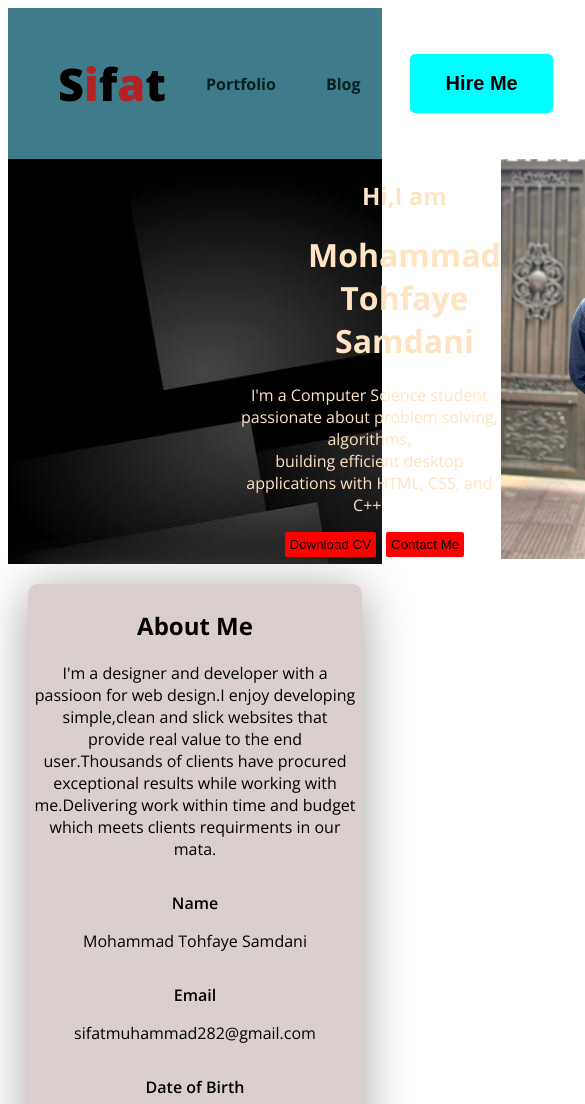
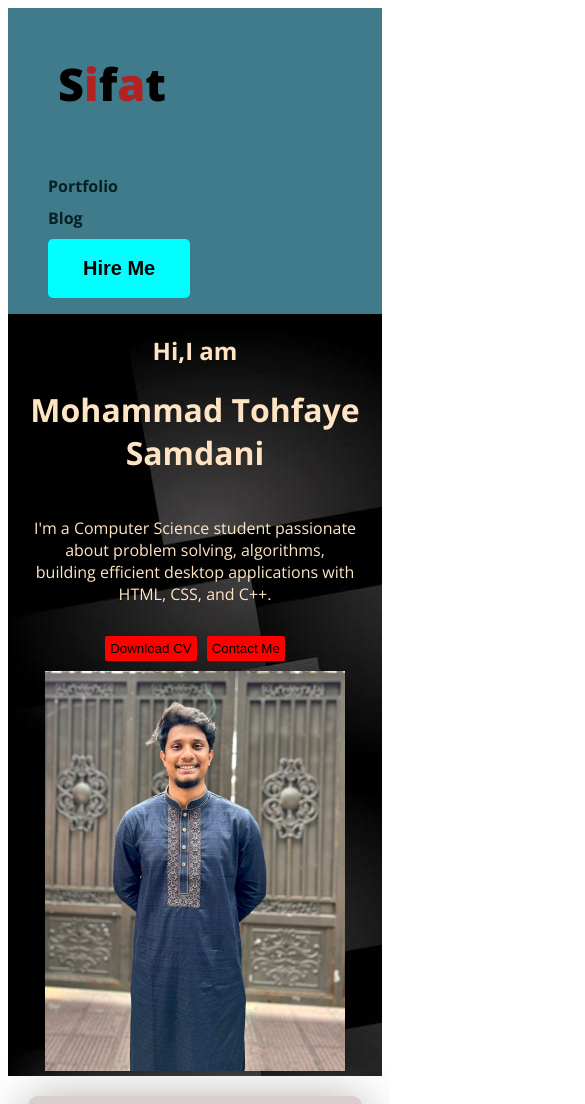
Before and after one commit to Belabiscuit/webdeveloper-Portfolio, a plain HTML site: page index.html in a window 390 px wide. Shown: the top 1104 px of the page, 585 px wide, since content can reach past the window. Drawn offline with nearby package versions, Linux system fonts and the light colour scheme.

Commit message:
fully responsive done

```diff
--- a/styles/style.css
+++ b/styles/style.css
@@ -188,6 +188,23 @@ footer textarea{
  footer{
     flex-direction: column;
  }
+ .banner{
+    flex-direction: column;
+    justify-content: center;
+    align-items: center;
+ }
+ .firsth{
+   margin: 0 auto ;
+ }
+ .firstp{
+    margin: 0 auto;
+    padding: 5px;
+ }
+ .buttonfah{
+    margin: 5px auto;
+    font:10px;
+    padding: 5px;
+ }
  .footer-coloumn2,.footer-coloumn{
     margin: 20px;
     width: 90%;
@@ -199,4 +216,13 @@ footer textarea{
  .about-items{
     flex-direction: column;
  }
+ nav{
+   flex-direction: column;
+   align-items: flex-start;
+ }
+ .unlisted{
+    flex-direction: column;
+    align-items: flex-start;
+    gap: 10px;
+ }
 }
```
